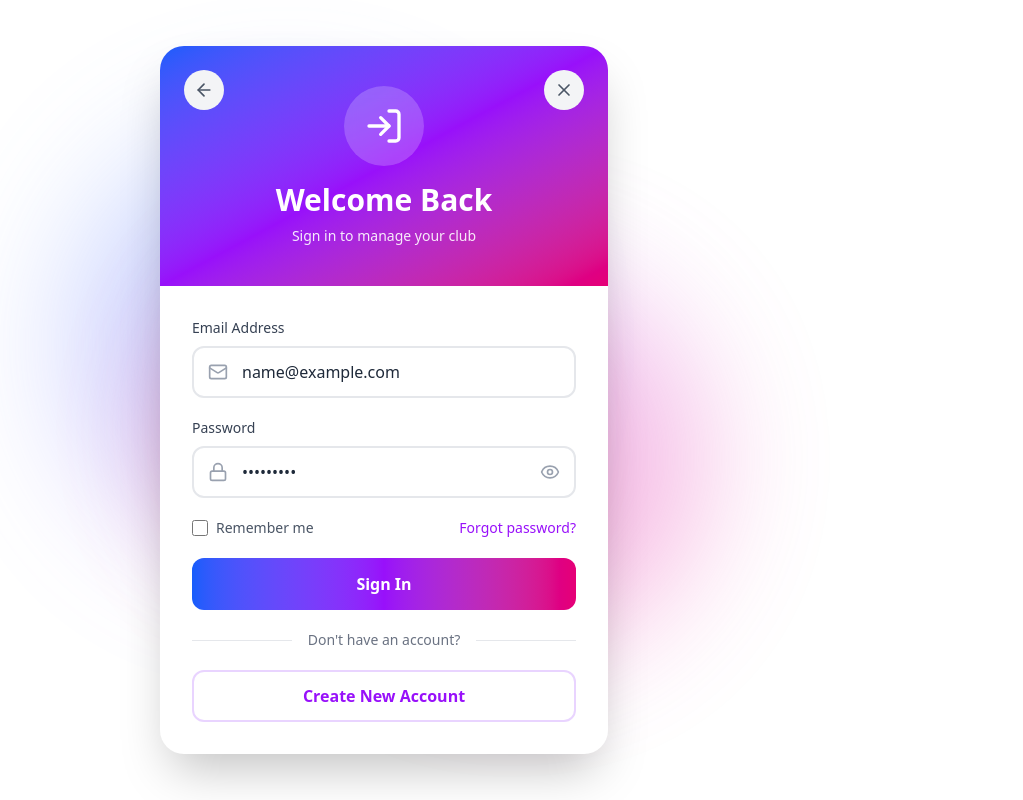
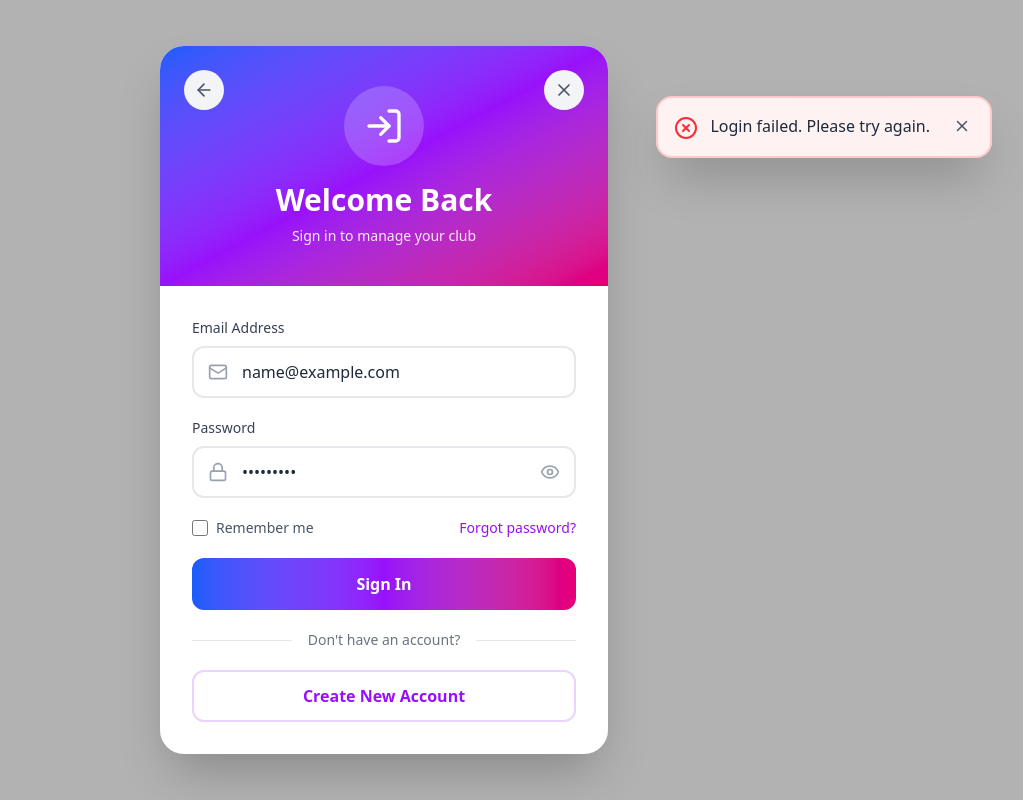
Before and after one commit to anirbandas-01/Santipur_city_of_devotion, a React (Vite) app in the folder frontend/: page /login in a window 1280 px wide. Both pictures are taken after typing "name@example.com", "Sample123" into the empty fields and a click on the button "Sign In". Shown: the whole page, without its empty margins (256-1279 px from the left). Built offline with nearby package versions, Linux system fonts and the light colour scheme; no server answers.

Commit message:
do some modification on login and signup page

```diff
--- a/frontend/src/components/auth/Login.jsx
+++ b/frontend/src/components/auth/Login.jsx
@@ -2,26 +2,36 @@ import { useState } from "react";
 import { useNavigate } from "react-router-dom";
 import axios from "axios";
 import { X, Mail, Lock, Eye, EyeOff, ArrowLeft, LogIn } from "lucide-react";
+import Toast from "../common/Toast";
 
 export default function Login() {
   const navigate = useNavigate();
   const [formData, setFormData] = useState({ email: "", password: "" });
   const [showPassword, setShowPassword] = useState(false);
   const [loading, setLoading] = useState(false);
+  const [toast, setToast] = useState(null);
+
+  const showToast = (message, type) => {
+    setToast({ message, type });
+  };
 
   const handleSubmit = async (e) => {
     e.preventDefault();
     setLoading(true);
 
     try {
-      const res = await axios.post("http://localhost:5000/api/auth/login", formData);
+      const res = await axios.post("http://localhost:5000/api/users/login", formData);
       localStorage.setItem("token", res.data.token);
       localStorage.setItem("user", JSON.stringify(res.data.user || { name: formData.email.split('@')[0], email: formData.email }));
-      alert("Login successful!");
-      navigate("/");
-      window.location.reload();
+
+      showToast("Login successful! Redirecting...", "success");
+
+      setTimeout(() => {
+        navigate("/");
+        window.location.reload();
+      }, 1500);
     } catch (error) {
-      alert(error.response?.data?.message || "Login failed");
+      showToast(error.response?.data?.message || "Login failed. Please try again.", "error");
     } finally {
       setLoading(false);
     }
@@ -33,15 +43,8 @@ export default function Login() {
 
   return (
     <div className="fixed inset-0 flex items-center justify-center p-4 z-50 animate-fadeIn">
-      {/* Blurred Background */}
-      <div className="absolute inset-0 bg-white/30 backdrop-blur-3xl"></div>
-
-      {/* Animated Gradient Blobs */}
-      <div className="absolute inset-0 overflow-hidden">
-        <div className="absolute top-1/4 left-1/4 w-96 h-96 bg-gradient-to-br from-blue-400 to-purple-500 rounded-full blur-3xl opacity-40 animate-blob"></div>
-        <div className="absolute top-1/3 right-1/4 w-96 h-96 bg-gradient-to-br from-purple-400 to-pink-500 rounded-full blur-3xl opacity-40 animate-blob animation-delay-2000"></div>
-        <div className="absolute bottom-1/4 left-1/3 w-96 h-96 bg-gradient-to-br from-pink-400 to-orange-500 rounded-full blur-3xl opacity-40 animate-blob animation-delay-4000"></div>
-      </div>
+      {/* Frosted Glass Backdrop - Blurs the page content behind */}
+      <div className="absolute inset-0 backdrop-blur-md bg-black/30"></div>
 
       {/* Login Card */}
       <div className="relative bg-white rounded-3xl max-w-md w-full shadow-2xl overflow-hidden animate-slideUp">
@@ -162,6 +165,15 @@ export default function Login() {
         </form>
       </div>
 
+      {/* Toast Notification */}
+      {toast && (
+        <Toast
+          message={toast.message}
+          type={toast.type}
+          onClose={() => setToast(null)}
+        />
+      )}
+
       <style jsx>{`
         @keyframes fadeIn {
           from { opacity: 0; }
@@ -179,18 +191,6 @@ export default function Login() {
           }
         }
 
-        @keyframes blob {
-          0%, 100% {
-            transform: translate(0, 0) scale(1);
-          }
-          33% {
-            transform: translate(30px, -50px) scale(1.1);
-          }
-          66% {
-            transform: translate(-20px, 20px) scale(0.9);
-          }
-        }
-
         .animate-fadeIn {
           animation: fadeIn 0.3s ease-out;
         }
@@ -198,18 +198,6 @@ export default function Login() {
         .animate-slideUp {
           animation: slideUp 0.4s ease-out;
         }
-
-        .animate-blob {
-          animation: blob 7s infinite;
-        }
-
-        .animation-delay-2000 {
-          animation-delay: 2s;
-        }
-
-        .animation-delay-4000 {
-          animation-delay: 4s;
-        }
       `}</style>
     </div>
   );
--- a/frontend/src/components/auth/Signup.jsx
+++ b/frontend/src/components/auth/Signup.jsx
@@ -2,23 +2,32 @@ import { useState } from "react";
 import { useNavigate } from "react-router-dom";
 import axios from "axios";
 import { X, Mail, Lock, User, Eye, EyeOff, ArrowLeft, UserPlus } from "lucide-react";
+import Toast from "../common/Toast";
 
 export default function Signup() {
   const navigate = useNavigate();
   const [formData, setFormData] = useState({ name: "", email: "", password: "" });
   const [showPassword, setShowPassword] = useState(false);
   const [loading, setLoading] = useState(false);
+  const [toast, setToast] = useState(null);
+
+  const showToast = (message, type) => {
+    setToast({ message, type });
+  };
 
   const handleSubmit = async (e) => {
     e.preventDefault();
     setLoading(true);
 
     try {
-      await axios.post("http://localhost:5000/api/auth/signup", formData);
-      alert("Signup successful! Please login.");
-      navigate("/login");
+      await axios.post("http://localhost:5000/api/users/register", formData);
+      showToast("Account created successfully! Please login.", "success");
+
+      setTimeout(() => {
+        navigate("/login");
+      }, 1500);
     } catch (error) {
-      alert(error.response?.data?.message || "Signup failed");
+      showToast(error.response?.data?.message || "Signup failed. Please try again.", "error");
     } finally {
       setLoading(false);
     }
@@ -30,15 +39,8 @@ export default function Signup() {
 
   return (
     <div className="fixed inset-0 flex items-center justify-center p-4 z-50 animate-fadeIn">
-      {/* Blurred Background */}
-      <div className="absolute inset-0 bg-white/30 backdrop-blur-3xl"></div>
-
-      {/* Animated Gradient Blobs */}
-      <div className="absolute inset-0 overflow-hidden">
-        <div className="absolute top-1/4 right-1/4 w-96 h-96 bg-gradient-to-br from-purple-400 to-pink-500 rounded-full blur-3xl opacity-40 animate-blob"></div>
-        <div className="absolute bottom-1/3 left-1/4 w-96 h-96 bg-gradient-to-br from-pink-400 to-orange-500 rounded-full blur-3xl opacity-40 animate-blob animation-delay-2000"></div>
-        <div className="absolute top-1/2 right-1/3 w-96 h-96 bg-gradient-to-br from-orange-400 to-red-500 rounded-full blur-3xl opacity-40 animate-blob animation-delay-4000"></div>
-      </div>
+      {/* Frosted Glass Backdrop - Blurs the page content behind */}
+      <div className="absolute inset-0 backdrop-blur-md bg-black/30"></div>
 
       {/* Signup Card */}
       <div className="relative bg-white rounded-3xl max-w-md w-full shadow-2xl overflow-hidden animate-slideUp">
@@ -177,6 +179,15 @@ export default function Signup() {
         </form>
       </div>
 
+      {/* Toast Notification */}
+      {toast && (
+        <Toast
+          message={toast.message}
+          type={toast.type}
+          onClose={() => setToast(null)}
+        />
+      )}
+
       <style jsx>{`
         @keyframes fadeIn {
           from { opacity: 0; }
--- /dev/null
+++ b/frontend/src/components/common/Toast.jsx
@@ -0,0 +1,61 @@
+// src/components/common/Toast.jsx
+import { useEffect } from 'react';
+import { CheckCircle, XCircle, X } from 'lucide-react';
+
+export default function Toast({ message, type = 'success', onClose, duration = 3000 }) {
+  useEffect(() => {
+    const timer = setTimeout(() => {
+      onClose();
+    }, duration);
+
+    return () => clearTimeout(timer);
+  }, [duration, onClose]);
+
+  const icons = {
+    success: <CheckCircle size={24} className="text-green-500" />,
+    error: <XCircle size={24} className="text-red-500" />
+  };
+
+  const styles = {
+    success: 'bg-gradient-to-r from-green-50 to-emerald-50 border-green-200',
+    error: 'bg-gradient-to-r from-red-50 to-rose-50 border-red-200'
+  };
+
+  return (
+    <div className="fixed top-24 right-8 z-[60] animate-slideInRight">
+      <div className={`${styles[type]} border-2 rounded-2xl shadow-2xl p-4 pr-12 min-w-[320px] max-w-md backdrop-blur-sm`}>
+        <div className="flex items-start space-x-3">
+          <div className="flex-shrink-0 mt-0.5">
+            {icons[type]}
+          </div>
+          <div className="flex-1">
+            <p className="text-gray-800 font-medium">{message}</p>
+          </div>
+          <button
+            onClick={onClose}
+            className="absolute top-3 right-3 w-8 h-8 rounded-full hover:bg-white/50 flex items-center justify-center transition-colors"
+          >
+            <X size={18} className="text-gray-600" />
+          </button>
+        </div>
+      </div>
+
+      <style jsx>{`
+        @keyframes slideInRight {
+          from {
+            opacity: 0;
+            transform: translateX(100%);
+          }
+          to {
+            opacity: 1;
+            transform: translateX(0);
+          }
+        }
+
+        .animate-slideInRight {
+          animation: slideInRight 0.3s ease-out;
+        }
+      `}</style>
+    </div>
+  );
+}
```
Also changed, not shown: frontend/src/components/Navbar.jsx (line endings or trailing spaces), 1 other file (tests, documents, lock files or other folders).
